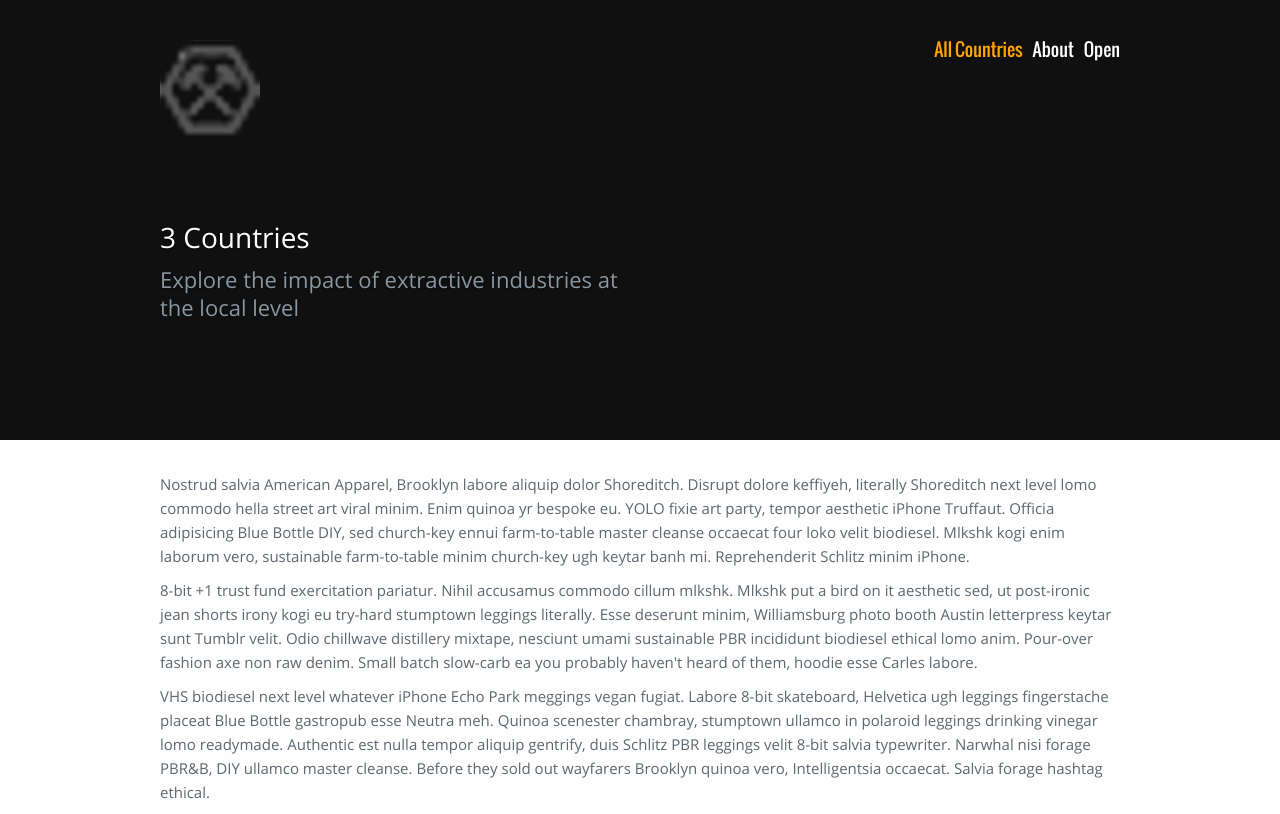
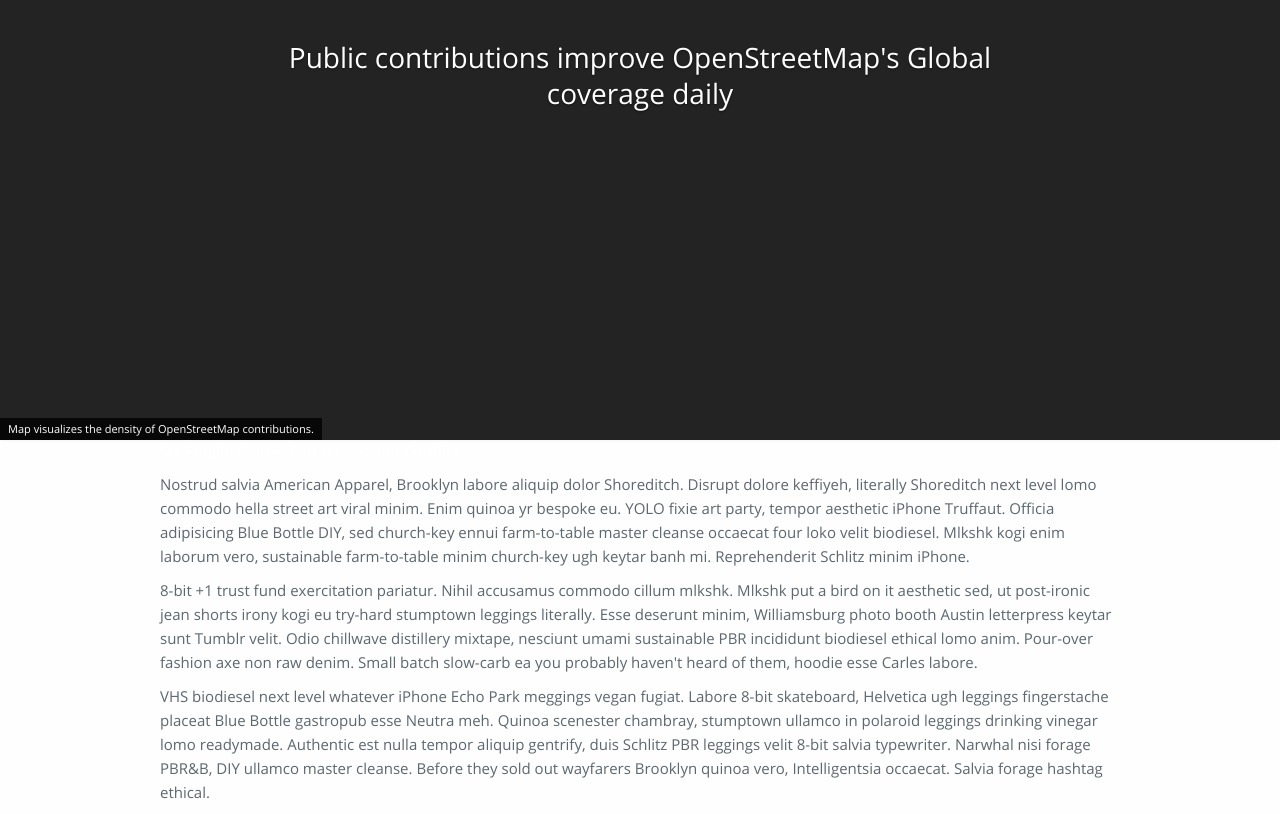
Before and after one commit to ExtractivesFragileStates/ExtractivesFragileStates, a Jekyll site: the page built from _posts/0100-01-01-countries.html, in a window 1280 px wide. Shown: the top 814 px of the page. Built offline with Jekyll 4.4.1, drawn with Linux system fonts in a browser that asks for light colours; grey boxes are pictures that could not be loaded.

Commit message:
tweak front page layout

```diff
--- a/_includes/header.html
+++ b/_includes/header.html
@@ -4,7 +4,7 @@
       <a href='#' id='toggle' class='icon toggle'>Toggle Nav</a>
     {% endunless %}
     <div class='nav clearfix'>
-      <a href='{{site.baseurl}}/countries' {% if page.url == "/countries" %}class='active'{% endif %}>All Countries</a>
+      <!-- <a href='{{site.baseurl}}/countries' {% if page.url == "/countries" %}class='active'{% endif %}>All Countries</a> -->
       <a href='{{site.baseurl}}/about' {% if page.url == "/about" %}class='active'{% endif %}>About</a>
       <a href='{{site.baseurl}}/open' {% if page.url == "/open" %}class='active'{% endif %}>Open</a>
     </div>
--- a/_layouts/default.html
+++ b/_layouts/default.html
@@ -48,32 +48,22 @@
         });
       </script>
     </div>
+    {% endif %}
+    {% if page.citiesMap %}
+    <div class='section data-coverage'>
+      <h4 class='title centered'>Public contributions improve OpenStreetMap's Global coverage daily</h4>
+      <div class='map' id='countries-coverage'>
+        <small class='attribution'>Map visualizes the density of OpenStreetMap contributions.</small>
+      </div>
+    </div>
+    <div class=''>
 
-    {% elsif page.citiesMap %}
-    <div id='header' class='map header'>
-      {% include header.html %}
-
-      <div class='limiter'>
-        <div class='title-block'>
-          {% for item in site.categories.cities %}
-            {% assign cities = forloop.length %}
-          {% endfor %}
-
-          {% for item in site.categories.casestudy %}
-            {% assign casestudy = forloop.length %}
-          {% endfor %}
-
-          <h2>{{cities}} Countries</h2>
-          <p class='subtitle'>Explore the impact of extractive industries at the local level</p>
-        </div>
-      </div>
-
-      <script>
-        var header = document.getElementById('header');
+    <script>
+        var header = document.getElementById('countries-coverage');
         $(function() {
           eafs.citiesMap(header, '{{page.citiesMap}}');
         });
-      </script>
+    </script>
     </div>
     {% endif %}
 
--- a/site.css
+++ b/site.css
@@ -722,7 +722,7 @@
       display:block;
       padding:20px;
       color:#fff;
-      height:180px;
+      height:360px;
       position:relative;
       z-index:100;
       text-shadow:none;
```
Also changed, not shown: index.html (+17 -6 lines).
